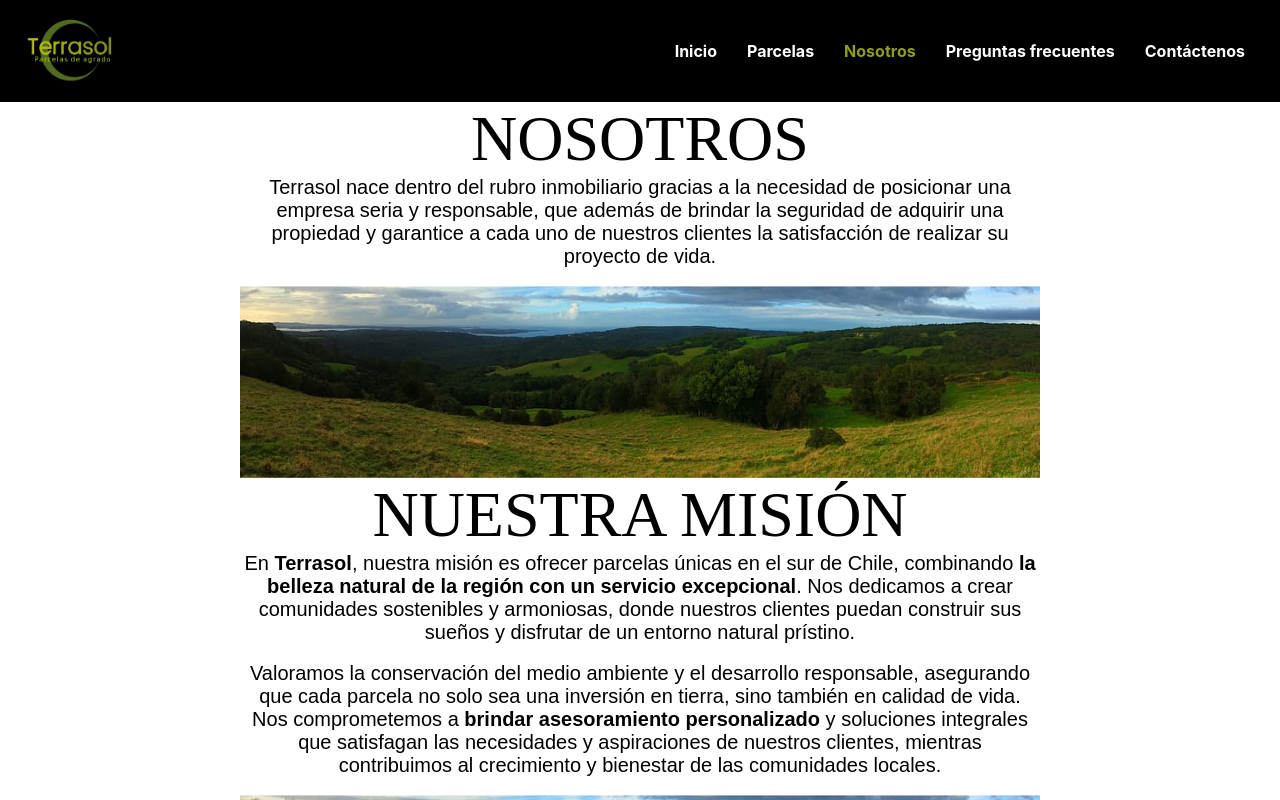
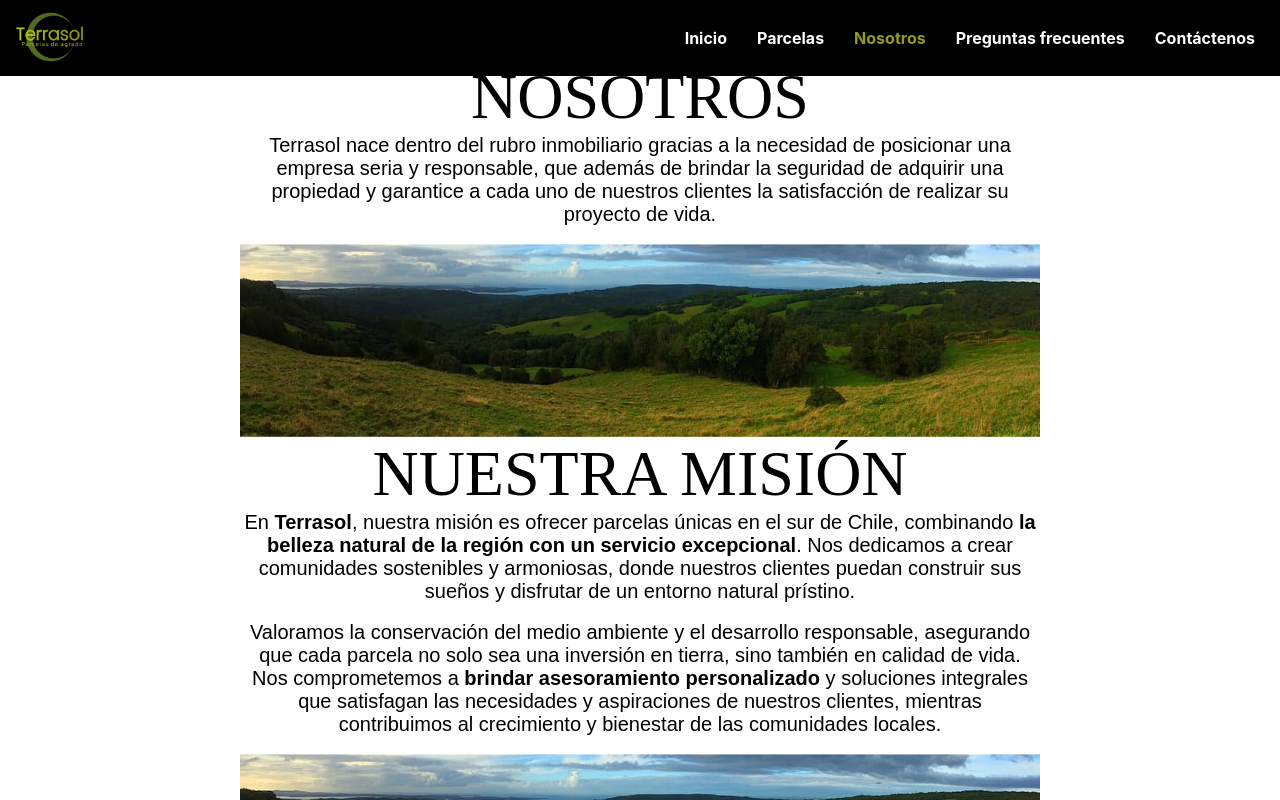
Before and after one commit to Matidmartinez/TerraSol-Front, a React (Create React App) app: page /nosotros in a window 1280 px wide. Built offline with nearby package versions, Linux system fonts and the light colour scheme; no server answers; a web font is replaced by a local one.

Commit message:
Se agrega funcionalidad para hacer el nav bar fijo

```diff
--- a/src/App.css
+++ b/src/App.css
@@ -1,17 +1,3 @@
-* {
-  box-sizing: border-box;
-  margin: 0;
-  padding: 0;
-}
-
-html, body {
-  width: 100%;
-  height: 100%;
-  margin: 0;
-  padding: 0;
-  overflow-x: hidden; /* Evita el desbordamiento horizontal */
-}
-
 .container {
   display: flex;
   flex-direction: column;
@@ -27,7 +13,9 @@ html, body {
   align-items: center;
   background-color: #000000;
   width: 100%;
-  padding: 10px 20px;
+  padding: 5px 10px;
+  z-index: 58;
+  position: fixed;
 }
 
 main {
@@ -35,10 +23,11 @@ main {
   justify-content: center;
   width: 100%;
   flex: 1;
+  padding-top: 60px;
 }
 
 .logo img {
-  width: 100px;
+  width: 60px;
 }
 
 .hamburger {
@@ -167,6 +156,10 @@ main {
 }
 
 @media (min-width: 769px) {
+  .logo img {
+    width: 80px;
+  }
+
   .navigation {
     display: flex;
   }
```
